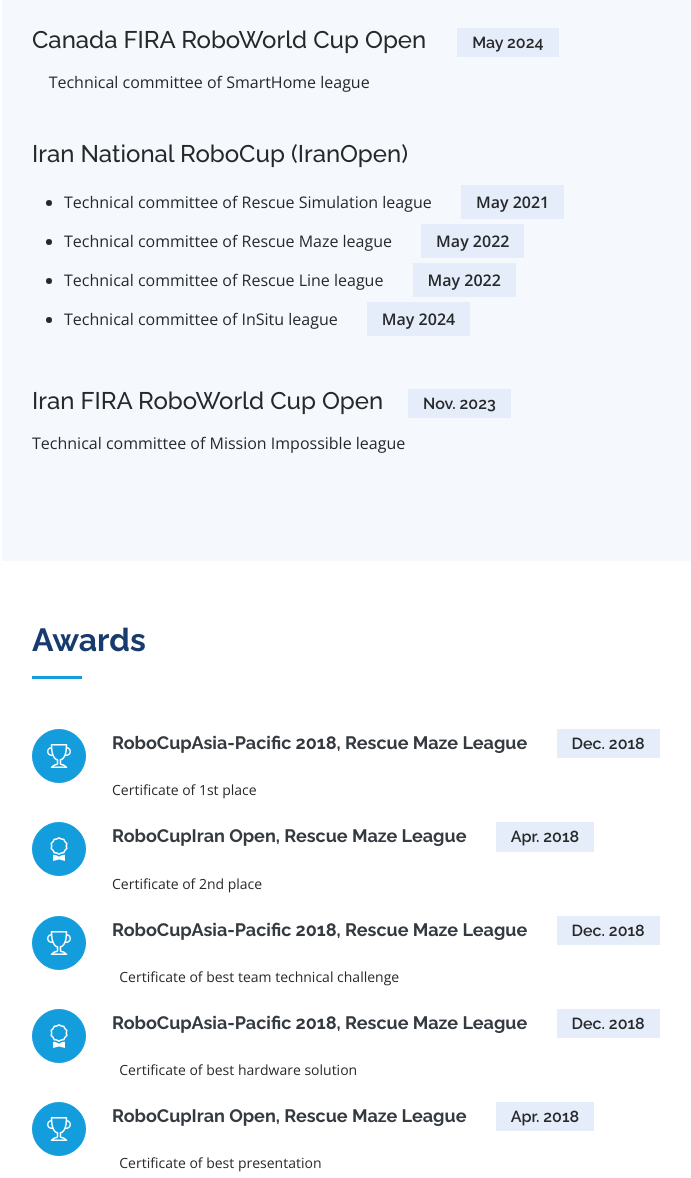
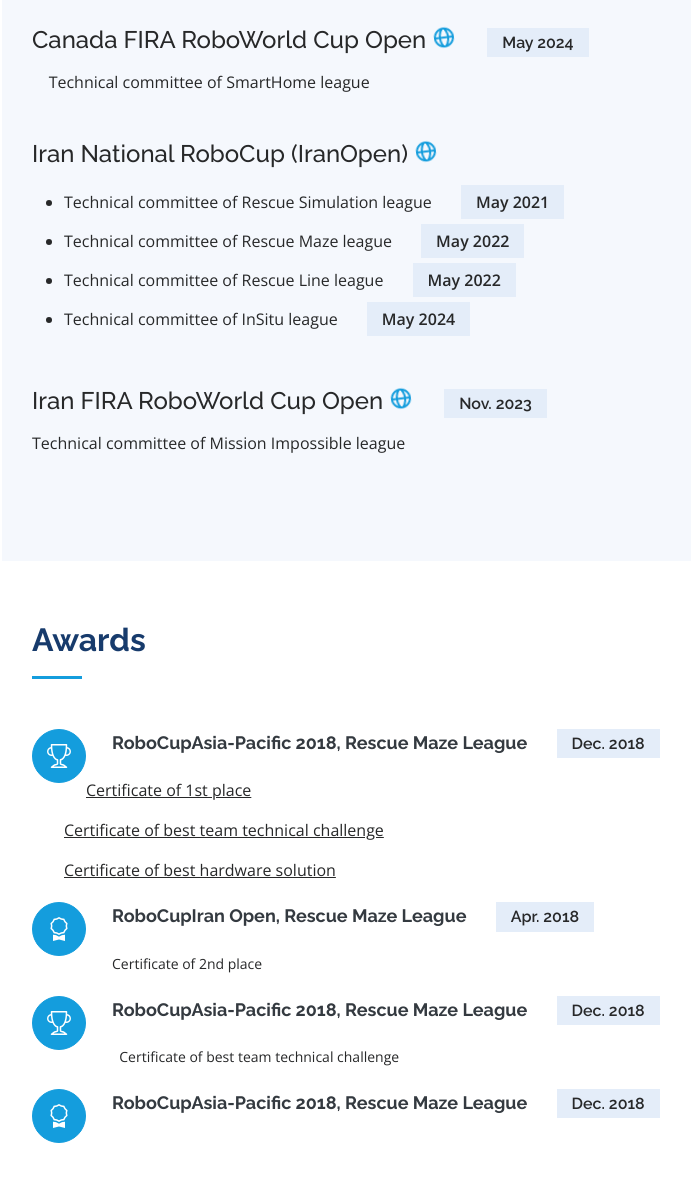
Before and after one commit to Nargess-Seifi/nargess-seifi.github.io, a plain HTML site: page index.html in a window 1280 px wide. Shown: the part 7220-8398 px from the top of the page, without its empty margins (298-989 px from the left). Drawn offline with nearby package versions, Linux system fonts and the light colour scheme; animation ran at ten frames a second; a web font is replaced by a local one.

Commit message:
Awards are surmised

```diff
--- a/index.html
+++ b/index.html
@@ -784,9 +784,12 @@
                     <div class="col-lg-12 col-md-12 portfolio-item filter-card2">
                         <div class="col-lg-12 col-md-12 icon-box" data-aos="fade-up">
                             <h4 class="title">
-                                Canada FIRA RoboWorld Cup Open <div class='medal-date'>
+                                Canada FIRA RoboWorld Cup Open
+                                <a href="https://canada.firaworldcup.org/"><i class='bx bx-globe bx-tada' ></i></a>
+                                <div class='medal-date'>
                                     May 2024</div>
                             </h4>
+
                             <p class="description">
                                 &nbsp &nbsp Technical committee of SmartHome league</p>
                         </div>
@@ -796,6 +799,7 @@
                         <div class="col-lg-12 col-md-12 icon-box" data-aos="fade-up">
                             <h4 class="title">
                                  Iran National RoboCup (IranOpen)
+                                 <a href="http://iranopenrobocup.ir/"><i class='bx bx-globe bx-tada' ></i></a>
                             </h4>
                             <p class="description">
                                 <ul>
@@ -816,7 +820,11 @@
                     <div class="col-lg-12 col-md-12 portfolio-item filter-card2">
                         <div class="col-lg-12 col-md-12 icon-box" data-aos="fade-up">
                             <h4 class="title">
-                                  Iran FIRA RoboWorld Cup Open<div class='medal-date'>
+                                  Iran FIRA RoboWorld Cup Open
+                                  <a href="https://iran.firaworldcup.org/?lang=en"><i class='bx bx-globe bx-tada' ></i></a>
+
+
+                                  <div class='medal-date'>
                                    Nov. 2023 </div>
                             </h4>
                             <p class="description">
@@ -852,7 +860,12 @@
                         <h4 class="title"><a href="">RoboCupAsia-Pacific 2018, Rescue Maze League</a>
                             <div class='medal-date'>Dec. 2018</div>
                         </h4>
-                        <p class="description"> Certificate of 1st place</p>
+                        <u>
+                            <ul>Certificate of 1st place</ul>
+                            <ul>Certificate of best team technical challenge</ul>
+                            <ul>Certificate of best hardware solution</ul>
+                        </u>
+                        <p class="description"> </p>
                     </div>
                     <div class="col-lg-12 col-md-12 icon-box" data-aos="fade-up">
                         <div class="icon"><i class="bi bi-award"></i></div>
@@ -873,7 +886,7 @@
                         <h4 class="title"><a href="">RoboCupAsia-Pacific 2018, Rescue Maze League</a>
                             <div class='medal-date'>Dec. 2018</div>
                         </h4>
-                        <p class="description"> &nbsp  Certificate of best hardware solution</p>
+                        <p class="description"> &nbsp  </p>
                     </div>
 
                     <div class="col-lg-12 col-md-12 icon-box" data-aos="fade-up">
```
